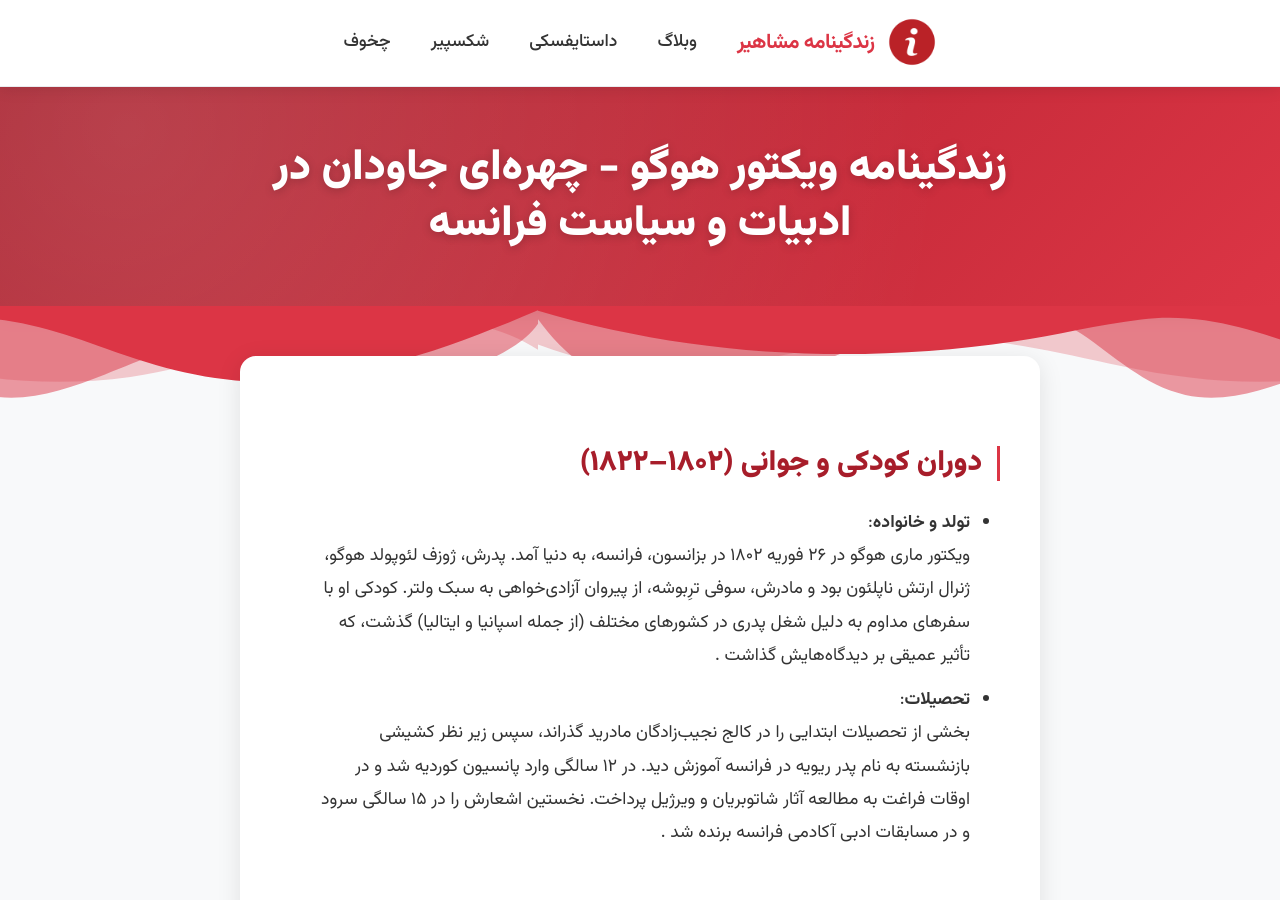
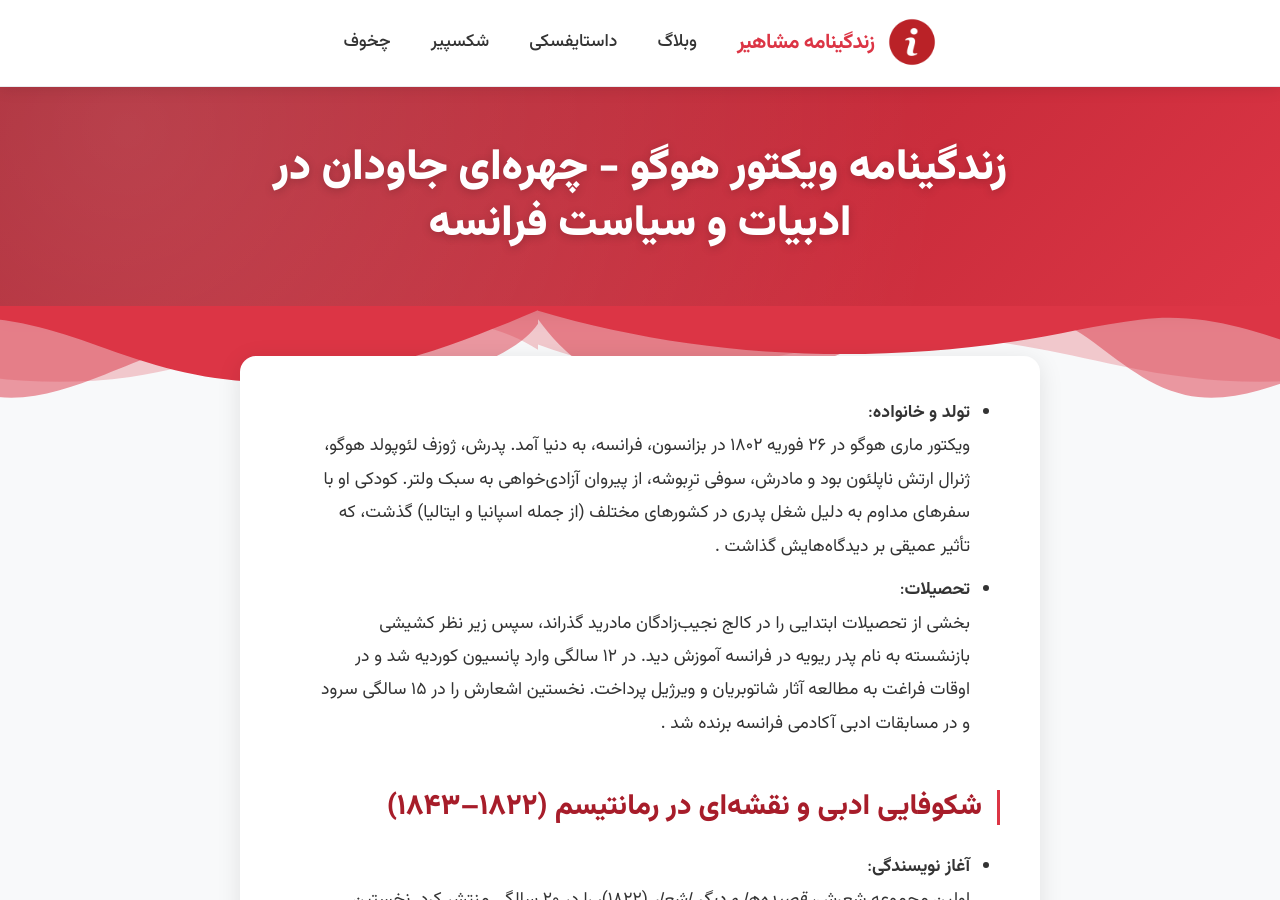
Before and after one commit to darkblog/darkblog.github.io, a Jekyll site: the page built from _posts/2025-7-3-43.md, in a window 1280 px wide and 900 px high. Built offline with Jekyll 4.4.1, drawn with Linux system fonts in a browser that asks for light colours.

Commit message:
Update 2025-7-3-43.md

```diff
--- a/_posts/2025-7-3-43.md
+++ b/_posts/2025-7-3-43.md
@@ -3,13 +3,12 @@
 title: زندگینامه ویکتور هوگو - چهره‌ای جاودان در ادبیات و سیاست فرانسه
 ---
 
-## **دوران کودکی و جوانی (۱۸۰۲–۱۸۲۲)**
 - **تولد و خانواده**:
   ویکتور ماری هوگو در ۲۶ فوریه ۱۸۰۲ در بزانسون، فرانسه، به دنیا آمد. پدرش، ژوزف لئوپولد هوگو، ژنرال ارتش ناپلئون بود و مادرش، سوفی ترِبوشه، از پیروان آزادی‌خواهی به سبک ولتر. کودکی او با سفرهای مداوم به دلیل شغل پدری در کشورهای مختلف (از جمله اسپانیا و ایتالیا) گذشت، که تأثیر عمیقی بر دیدگاه‌هایش گذاشت .
 - **تحصیلات**:
   بخشی از تحصیلات ابتدایی را در کالج نجیب‌زادگان مادرید گذراند، سپس زیر نظر کشیشی بازنشسته به نام پدر ریویه در فرانسه آموزش دید. در ۱۲ سالگی وارد پانسیون کوردیه شد و در اوقات فراغت به مطالعه آثار شاتوبریان و ویرژیل پرداخت. نخستین اشعارش را در ۱۵ سالگی سرود و در مسابقات ادبی آکادمی فرانسه برنده شد .
 
-## **شکوفایی ادبی و نقشه‌ای در رمانتیسم (۱۸۲۲–۱۸۴۳)**
+## شکوفایی ادبی و نقشه‌ای در رمانتیسم (۱۸۲۲–۱۸۴۳)
 - **آغاز نویسندگی**:
   اولین مجموعه شعرش، *قصیده‌ها و دیگر اشعار* (۱۸۲۲)، را در ۲۰ سالگی منتشر کرد. نخستین رمانش، *بو-ژارگال* (۱۸۲۶)، نیز توجه محافل ادبی را جلب نمود .
 - **انقلاب رمانتیسم**:
@@ -18,7 +17,7 @@
   - *گوژپشت نوتردام* (۱۸۳۱): این رمان تاریخی-انتقادی که در پاریس قرن پانزدهم می‌گذرد، به احیای معماری گوتیک و بازسازی کلیسای نوتردام کمک کرد .
   - نمایشنامه *هرنانی* (۱۸۳۰): با شکستن قواعد نئوکلاسیک، جنجال ادبی به‌پا کرد و پیروزی رمانتیسم را تثبیت نمود .
 
-## **زندگی شخصی: عشق، خیانت و تراژدی**
+## زندگی شخصی: عشق، خیانت و تراژدی
 - **ازدواج و خانواده**:
   در ۱۸۲۲ با آدل فوشه، دوست کودکی‌اش، ازدواج کرد. این ازدواج پس از مخالفت‌های خانوادگی و ردوبدل کردن ۲۰۰ نامه پنهانی صورت گرفت. آنها پنج فرزند داشتند: لئوپولدین (در کودکی درگذشت)، لئوپولدین، چارلز، فرانسوا-ویکتور و آدل .
 - **تراژدی‌ها**:
@@ -27,13 +26,13 @@
 - **روابط عاشقانه**:
   همسرش آدل در ۱۸۳۱ با منتقد ادبی، شارل-آگوستن سنت-بوو، رابطه داشت. هوگو پس از این خیانت، با هنرپیشه‌ای به نام ژولیت دروئه ارتباطی ۵۰ ساله آغاز کرد که تا پایان عمرش ادامه یافت .
 
-## **فعالیت‌های سیاسی و تبعید (۱۸۴۸–۱۸۷۰)**
+## فعالیت‌های سیاسی و تبعید (۱۸۴۸–۱۸۷۰)
 - **تحول ایدئولوژیک**:
   ابتدا سلطنت‌طلب بود، اما پس از انقلاب ۱۸۴۸ به جمهوری‌خواهی گرایش یافت و به عنوان نماینده مجلس انتخاب شد. او با کودتای لویی ناپلئون (ناپلئون سوم) در ۱۸۵۱ مخالفت کرد و شعار داد: «هنگامی که آزادی در خطر است، وطن به همه تعلق دارد!» .
 - **تبعید ۱۹ ساله**:
   به دلیل مخالفت‌هایش، به بروکسل و سپس جزایر مانش تبعید شد. در این دوران آثار بزرگی مانند *بینوایان* (۱۸۶۲) و *کیفرها* (۱۸۵۳) را نوشت که علیه استبداد ناپلئون سوم بودند. *بینوایان* در تبعید منتشر شد و به ۲۲ زبان ترجمه گردید .
 
-## **آثار ماندگار و سبک ادبی**
+## آثار ماندگار و سبک ادبی
 - **مشخصات سبکی**:
   ترکیب تاریخ، سیاست و احساسات انسانی با نثری حماسی. او معتقد بود: «شاعر دو وظیفه دارد: بازتاب احساسات جهانی و راهنمایی خواننده» .
 - **شاهکارها**:
@@ -43,7 +42,7 @@
 - **اشعار و نمایشنامه‌ها**:
   بیش از ۲۰ مجموعه شعر (مانند *افسانه قرون*) و نمایشنامه‌هایی چون *روی بلاس* از او به جا مانده است .
 
-## **سال‌های پایانی و میراث (۱۸۷۰–۱۸۸۵)**
+## سال‌های پایانی و میراث (۱۸۷۰–۱۸۸۵)
 - **بازگشت به فرانسه**:
   پس از سقوط ناپلئون سوم در ۱۸۷۰، به پاریس بازگشت و به عنوان سناتور انتخاب شد. در ۸۰ سالگی، مراسم باشکوهی برایش برگزار شد .
 - **مرگ و تشییع تاریخی**:
```
